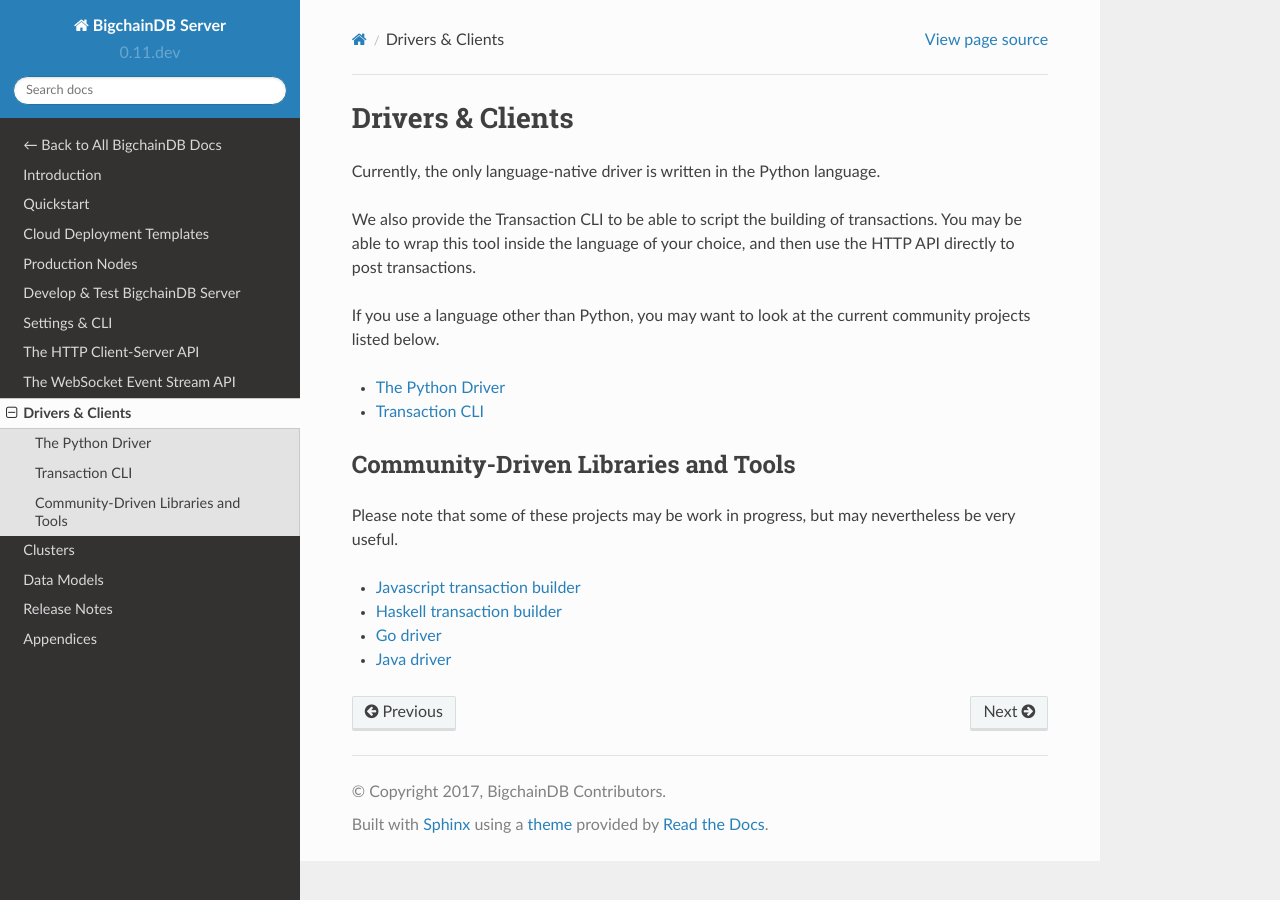
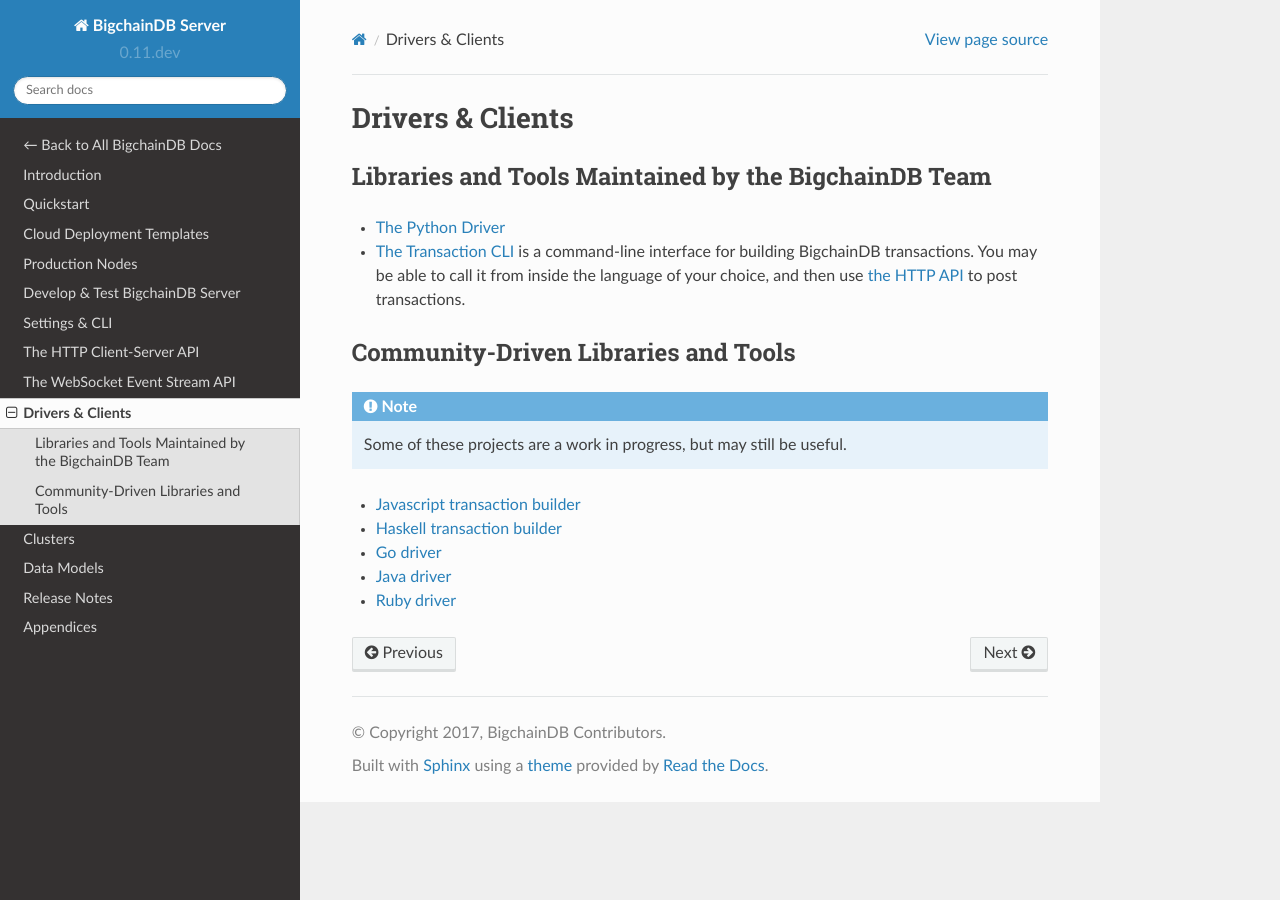
Before and after one commit to bigchaindb/bigchaindb, a Sphinx documentation site: the page built from docs/server/source/drivers-clients/index.rst, in a window 1280 px wide. Built offline with Sphinx 7.4.7 and the Read the Docs theme 2.0.0, drawn with Linux system fonts in a browser that asks for light colours; pages that are not in the unit, such as notebooks, are missing from menus.

Commit message:
Updated Drivers & Clients docs page, including Ruby driver

```diff
--- a/docs/server/source/drivers-clients/index.rst
+++ b/docs/server/source/drivers-clients/index.rst
@@ -1,29 +1,27 @@
 Drivers & Clients
 =================
 
-Currently, the only language-native driver is written in the Python language.
+Libraries and Tools Maintained by the BigchainDB Team
+-----------------------------------------------------
 
-We also provide the Transaction CLI to be able to script the building of
-transactions. You may be able to wrap this tool inside the language of
-your choice, and then use the HTTP API directly to post transactions.
-
-If you use a language other than Python, you may want to look at the current
-community projects listed below.
-
-
-.. toctree::
-   :maxdepth: 1
-
-   The Python Driver <https://docs.bigchaindb.com/projects/py-driver/en/latest/index.html>
-   Transaction CLI <https://docs.bigchaindb.com/projects/cli/en/latest/>
+* `The Python Driver <https://docs.bigchaindb.com/projects/py-driver/en/latest/index.html>`_
+* `The Transaction CLI <https://docs.bigchaindb.com/projects/cli/en/latest/>`_ is
+  a command-line interface for building BigchainDB transactions.
+  You may be able to call it from inside the language of
+  your choice, and then use :ref:`the HTTP API <The HTTP Client-Server API>`
+  to post transactions.
 
 
 Community-Driven Libraries and Tools
 ------------------------------------
-Please note that some of these projects may be work in progress, but may
-nevertheless be very useful.
+
+.. note::
+
+   Some of these projects are a work in progress,
+   but may still be useful.
 
 * `Javascript transaction builder <https://github.com/sohkai/js-bigchaindb-quickstart>`_
 * `Haskell transaction builder <https://github.com/bigchaindb/bigchaindb-hs>`_
 * `Go driver <https://github.com/zbo14/envoke/blob/master/bigchain/bigchain.go>`_
 * `Java driver <https://github.com/mgrand/bigchaindb-java-driver>`_
+* `Ruby driver <https://github.com/LicenseRocks/bigchaindb_ruby>`_
```
